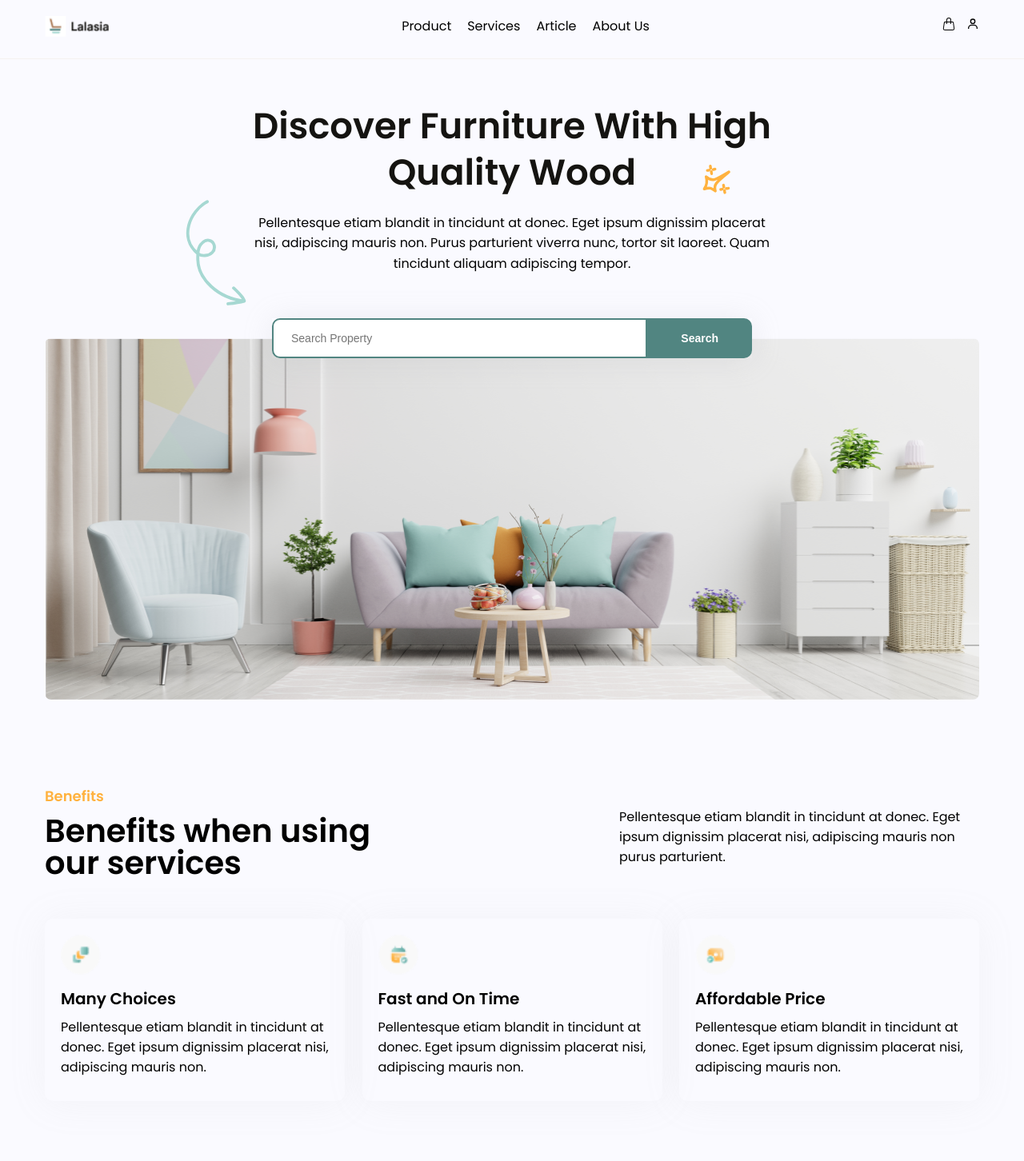
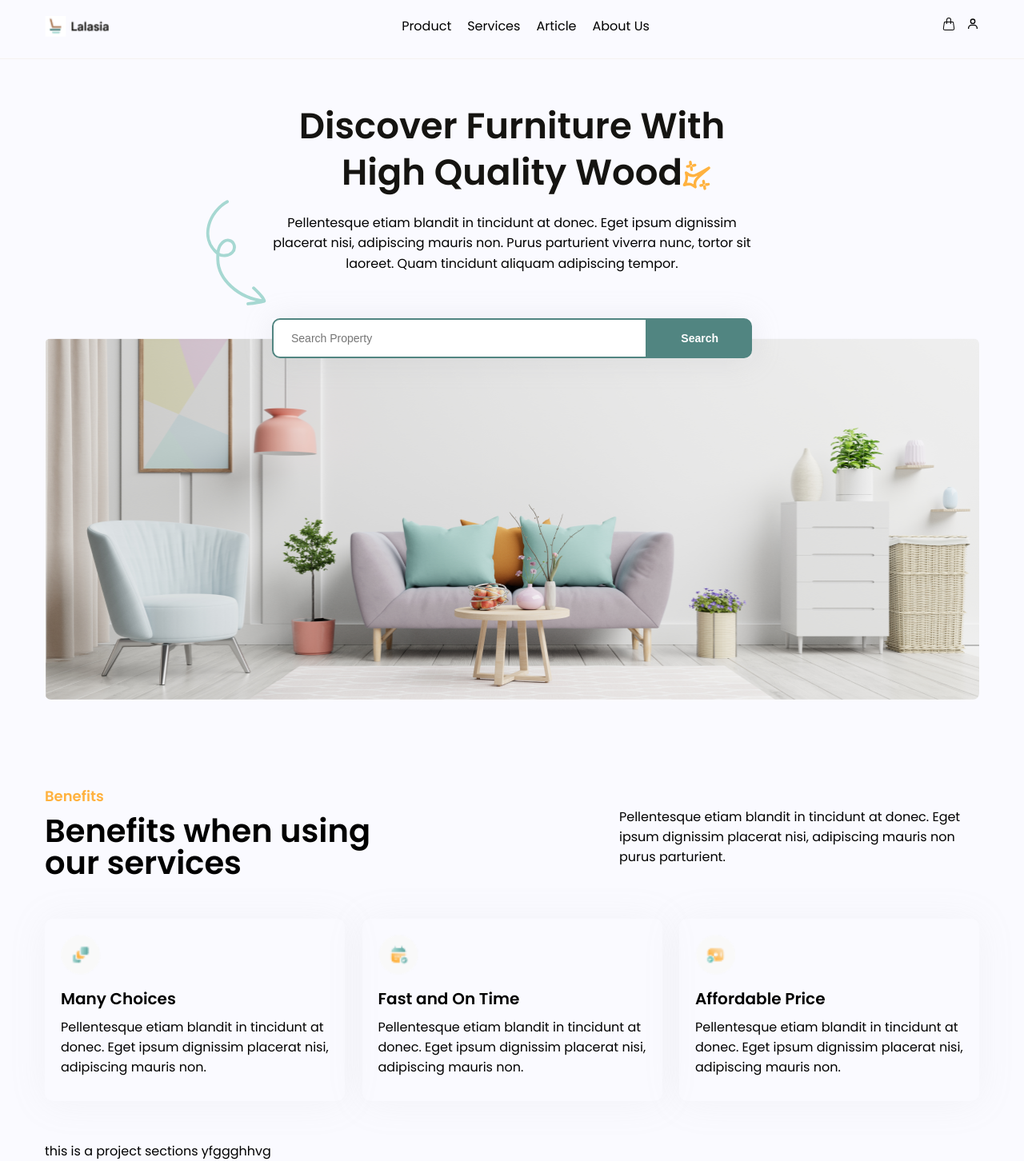
Before and after one commit to kariz-dev/furniture_landingpage, a React (Create React App) app: page / in a window 1280 px wide. Shown: the whole page at 80% size. Before the commit the page ends 1427 px from the top, so only its background shows below. Built offline with nearby package versions, Linux system fonts and the light colour scheme.

Commit message:
create product component

```diff
--- a/package.json
+++ b/package.json
@@ -9,6 +9,7 @@
     "react": "^18.2.0",
     "react-dom": "^18.2.0",
     "react-icons": "^4.4.0",
+    "react-owl-carousel": "^2.3.3",
     "react-router-dom": "^6.3.0",
     "react-scripts": "5.0.1",
     "styled-components": "^5.3.5",
--- a/src/components/HeroComp/styled.js
+++ b/src/components/HeroComp/styled.js
@@ -2,11 +2,12 @@ import styled from "styled-components";
 
 export const HeroWrapper = styled.div`
   text-align: center;
-  max-width: 650px;
+  max-width: 600px;
   margin-left: auto;
   margin-right: auto;
   margin-top: 55px;
   position: relative;
+  z-index: 1;
 `;
 
 export const HeroTitle = styled.h1`
@@ -23,9 +24,10 @@ export const HeroDesc = styled.p`
 
 export const HeroStarVector = styled.img`
   position: absolute;
-  top: 65px;
+  top: 60px;
   right: 40px;
   width: 60px;
+  z-index: -1;
 `;
 
 export const HeroArrowVector = styled.img`
@@ -33,4 +35,5 @@ export const HeroArrowVector = styled.img`
   bottom: -100px;
   left: -165px;
   width: 250px;
+  z-index: -2;
 `;
--- /dev/null
+++ b/src/components/ProductComp/index.js
@@ -0,0 +1,15 @@
+import {
+  ProductWrap
+} from './styled';
+
+function ProductComp() {
+  return (
+    <>
+      <ProductWrap>
+        this is a project sections yfggghhvg
+      </ProductWrap>
+    </>
+  )
+}
+
+export default ProductComp;
--- /dev/null
+++ b/src/components/ProductComp/styled.js
@@ -0,0 +1,9 @@
+import styled from "styled-components";
+
+export const ProductWrap = styled.div``;
+
+export const ProducTitle = styled.h2``;
+
+export const ProductSubtitle = styled.p``;
+
+export const ProductDesc = styled.p``;
--- a/src/data/index.json
+++ b/src/data/index.json
@@ -52,5 +52,42 @@
         }
       ]
     }
+  ],
+  "product" : [
+    {
+      "title" : "Product",
+      "subtitle" : "Our popular product",
+      "desc" : "Pellentesque etiam blandit in tincidunt at donec. Eget ipsum dignissim placerat nisi, adipiscing mauris non purus parturient.",
+      "card" : [
+        {
+          "img" : "/images/product-1.png",
+          "title" : "White Aesthetic Chair",
+          "desc" : "Combination of wood and wool",
+          "category" : "Chair",
+          "price" : "$63.47"
+        },
+        {
+          "img" : "/images/product-1.png",
+          "title" : "Bardono Smart Lamp",
+          "desc" : "Easy to use with bluetooth connection",
+          "category" : "Lamp",
+          "price" : "$62.23"
+        },
+        {
+          "img" : "/images/product-1.png",
+          "title" : "Sofa Empuk Banget",
+          "desc" : "Using kapuk randu material",
+          "category" : "Sofa",
+          "price" : "$58.39"
+        },
+        {
+          "img" : "/images/product-1.png",
+          "title" : "Wooden Bookshelf",
+          "desc" : "Combination of wood and wool",
+          "category" : "Living Room",
+          "price" : "$62.23"
+        }
+      ]
+    }
   ]
 }
--- a/src/pages/Home.jsx
+++ b/src/pages/Home.jsx
@@ -1,6 +1,7 @@
 import BannerComp from "../components/BannerComp";
 import HeroComp from "../components/HeroComp";
 import ServicesComp from "../components/ServicesComp";
+import ProductComp from "../components/ProductComp";
 
 function Home() {
   return (
@@ -8,6 +9,7 @@ function Home() {
       <HeroComp />
       <BannerComp />
       <ServicesComp />
+      <ProductComp />
     </div>
   );
 }
```
Also changed, not shown: 1 other file (tests, documents, lock files or other folders).
